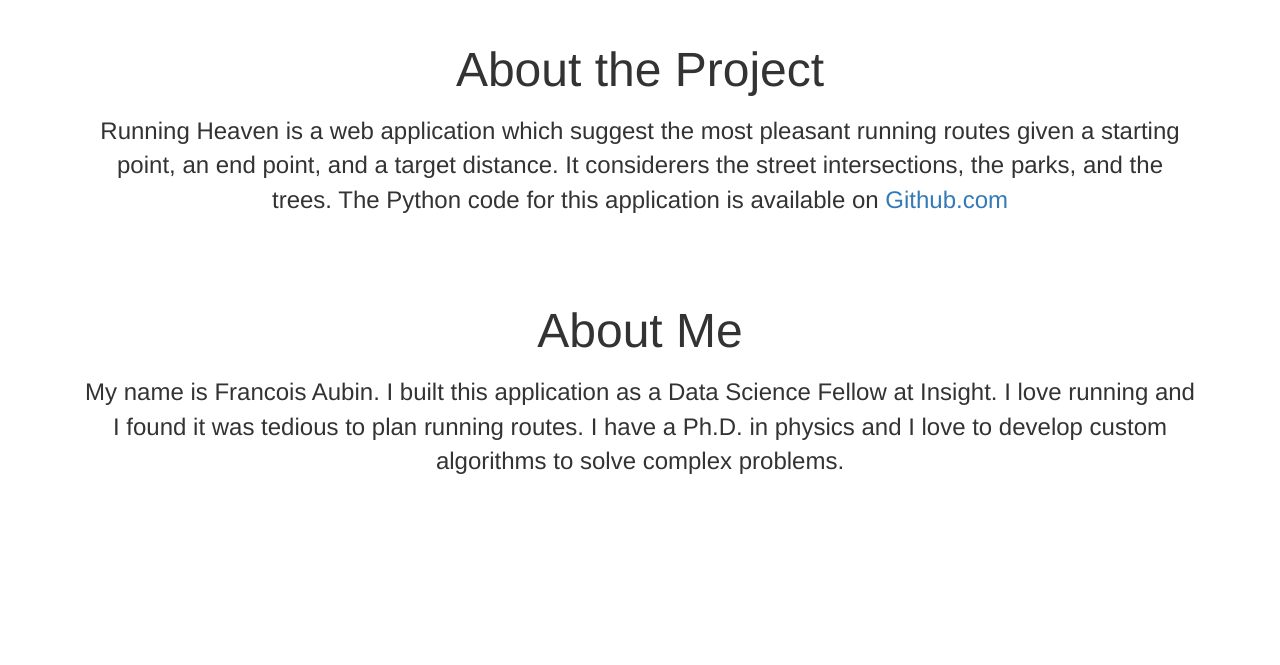
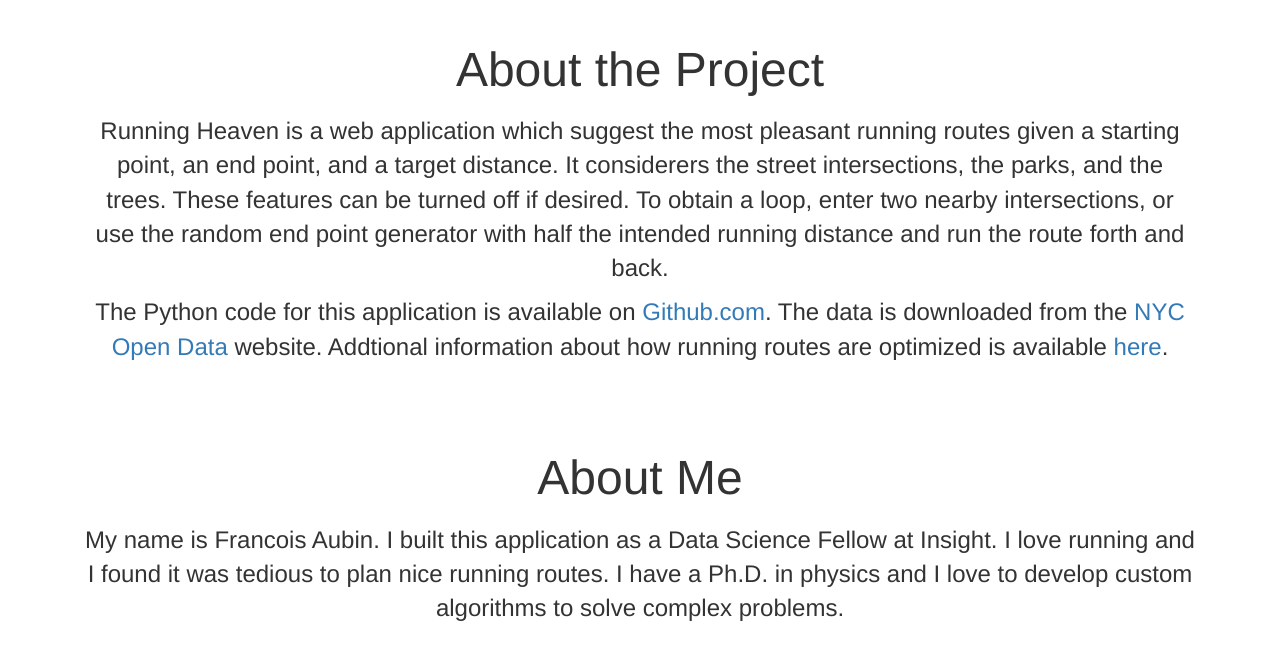
Before and after one commit to faubin/running_heaven, a Flask app: page /about in a window 1280 px wide. Shown: the part 154-819 px from the top of the page. Before the commit the page ends 628 px from the top, so only its background shows below. Run offline with Flask 2, Linux system fonts and the light colour scheme; some libraries are stand-ins or nearby versions.

Commit message:
updating about information on web app.

```diff
--- a/app/flaskexample/templates/about.html
+++ b/app/flaskexample/templates/about.html
@@ -62,13 +62,28 @@
    <div class="starter-template">
        <font size="7">About the Project</font><p></p>
 
-       <font size="5"> Running Heaven is a web application which suggest the most pleasant running routes given a starting point, an end point, and a target distance. It considerers the street intersections, the parks, and the trees. The Python code for this application is available on
-       <a href="https://github.com/faubin/running_heaven">Github.com</a> </font>
+       <font size="5"> Running Heaven is a web application which suggest the most pleasant running routes given a starting point, an end point, and a target distance.
+           It considerers the street intersections, the parks, and the trees.
+           These features can be turned off if desired.
+       To obtain a loop, enter two nearby intersections, or use the random end point generator with half the intended running distance and run the route forth and back.
+       </font<p></p>
+
+
+       <font size="5"> The Python code for this application is available on
+       <a href="https://github.com/faubin/running_heaven">Github.com</a>.
+       The data is downloaded from the
+       <a href="https://opendata.cityofnewyork.us">NYC Open Data</a>
+       website.
+       Addtional information about how running routes are optimized is available
+       <a href="https://docs.google.com/presentation/d/1c4D2_ptwKv_nmYi82fVB-cDOXOdX0_5TQn8i9c6L8q0/edit?usp=sharing">here</a>.
+       </font>
+
+       </font>
    </div>
 
    <div class="starter-template">
        <font size="7">About Me</font><p></p>
-       <font size="5">My name is Francois Aubin. I built this application as a Data Science Fellow at Insight. I love running and I found it was tedious to plan running routes. I have a Ph.D. in physics and I love to develop custom algorithms to solve complex problems.</font>
+       <font size="5">My name is Francois Aubin. I built this application as a Data Science Fellow at Insight. I love running and I found it was tedious to plan nice running routes. I have a Ph.D. in physics and I love to develop custom algorithms to solve complex problems.</font>
    </div>
 
    <div class = "container">
```
